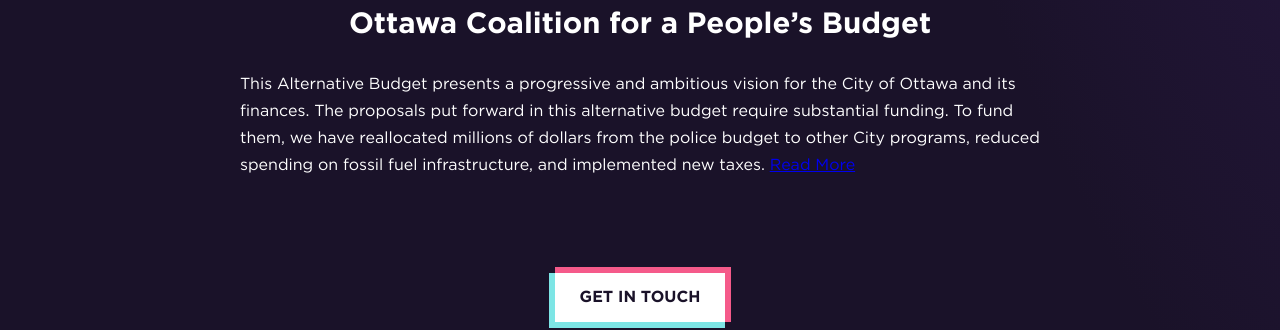
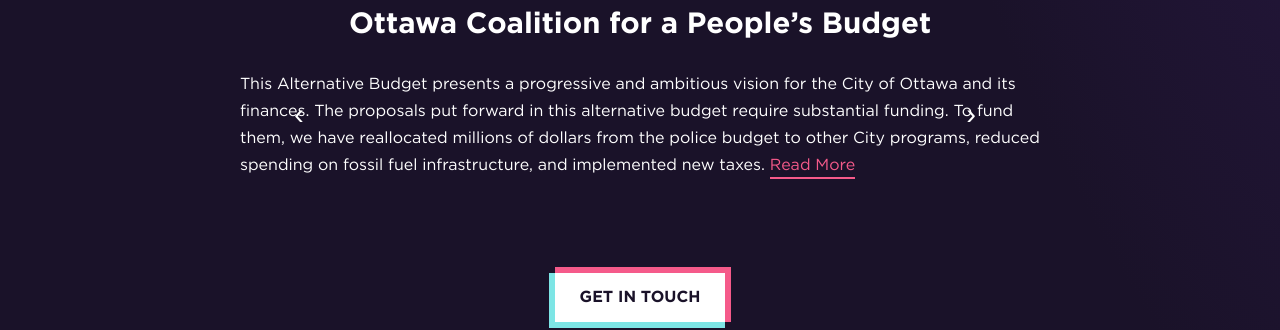
Before and after one commit to GoodbyteCo/Vivic-Website, a Jekyll site: the page built from index.html, in a window 1280 px wide and 1400 px high, scrolled down 1217 px. Shown: the part 982-1312 px from the top of the window. Built offline with Jekyll 4.4.1, drawn with Linux system fonts in a browser that asks for light colours.

Commit message:
add clickly buttons

```diff
--- a/index.html
+++ b/index.html
@@ -60,16 +60,22 @@
 
         </div>
         <h2 id="work-title">Our Work</h2>
+        <div id="button-continer">
+            <button onclick="changeWork(1)" id="left-btn" class="next-btn">&lsaquo;</button>
             <div id="our-work">
+
                 <div id="work-0" class="work work-selected">
                     <h3>
                         Ottawa Coalition for a People’s Budget
                     </h3>
                     <p>
-                    This Alternative Budget presents a progressive and ambitious vision for the City of Ottawa and its
-                    finances. The proposals put forward in this alternative budget require substantial funding. To fund
-                    them, we have reallocated millions of dollars from the police budget to other City programs, reduced
-                    spending on fossil fuel infrastructure, and implemented new taxes. <a
+                        This Alternative Budget presents a progressive and ambitious vision for the City of Ottawa and
+                        its
+                        finances. The proposals put forward in this alternative budget require substantial funding. To
+                        fund
+                        them, we have reallocated millions of dollars from the police budget to other City programs,
+                        reduced
+                        spending on fossil fuel infrastructure, and implemented new taxes. <a class="read-more"
                             href="https://mcusercontent.com/d74005846bef8cd39c3346d23/files/340904a2-cc49-46f3-bc85-2d2d456be6a3/Alternative_Budget_Report_FINAL_NOV_02_2020.pdf"
                             target="_blank">
                             Read More</a>
@@ -80,12 +86,18 @@
                         Test
                     </h3>
                     <p>
-                    Summery Text... as cities around the world grapple with crises due to changing climate, Ottawa is at
+                        Summery Text... as cities around the world grapple with crises due to changing climate, Ottawa
+                        is at
                         a crossroads to make historical decisions to address the risk of approaching environmental
-                    catastrophe. Moreover, the pandemic has exposed the deep-rooted gender... <a href="/"> Read More</a>
+                        catastrophe. Moreover, the pandemic has exposed the deep-rooted gender... <a class="read-more"
+                            href="/"> Read
+                            More</a>
                     </p>
                 </div>
 
+
+            </div>
+            <button onclick="changeWork(1)" id="right-btn" class="next-btn">&rsaquo;</button>
         </div>
     </div>
     <a href="contact/index.html" id="bottom-cta" class="cta">Get in Touch</a>
@@ -99,19 +111,63 @@
 
     console.log(total)
 
-    function changeWork() {
+    function changeWork(change) {
         var cur = document.getElementById("work-" + current);
         cur.className = "work work-unselected";
-        current = (current + 1) % total;
+        current = (current + change) % total;
         var next = document.getElementById("work-" + current);
         next.className = "work work-selected";
     }
 
-    var repeat = setInterval(changeWork, 8000);
+    function moveFoward() {
+        changeWork(1)
+    }
+
+    var repeat = setInterval(moveFoward, 8000);
 
 </script>
 
 <style>
+    .read-more {
+        display: inline-block;
+        color: var(--secondary);
+        text-decoration: none;
+    }
+
+    .read-more::after {
+        content: '';
+        margin-top: -2.5px;
+        display: block;
+        width: 100%;
+        opacity: 1;
+        height: 2px;
+        background: var(--secondary);
+    }
+
+    #button-continer {
+        position: relative;
+    }
+
+    #left-btn {
+        position: absolute;
+        left: 280px;
+        bottom: 30%;
+    }
+
+    #right-btn {
+        position: absolute;
+        bottom: 30%;
+        right: 290px;
+    }
+
+    .next-btn {
+        background: none;
+        border: none;
+        color: var(--white);
+        font-size: 22pt;
+        cursor: pointer;
+    }
+
     h2 {
         text-align: center;
         font-size: 30pt;
```
Lines whose indentation alone changed are shown as unchanged.
